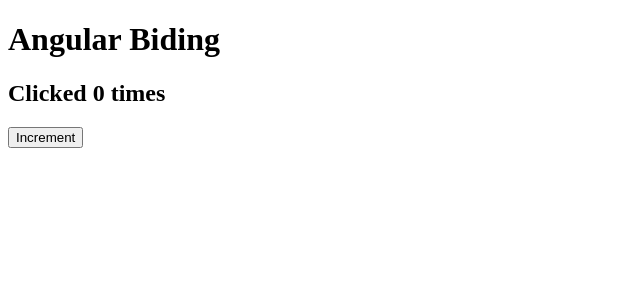
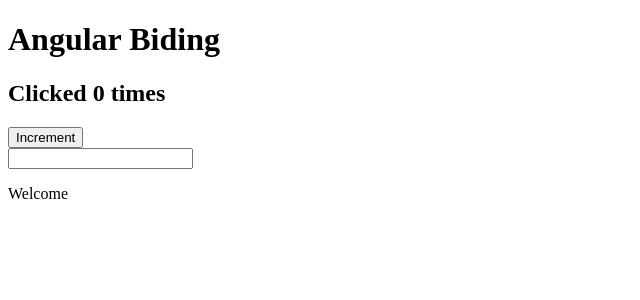
Before and after one commit to zrowork/AngularFlavors, an Angular app: page / in a window 1280 px wide. Shown: the top 300 px of the page, without its empty margins (0-640 px from the left). Built offline with nearby package versions, Linux system fonts and the light colour scheme.

Commit message:
add two-way data binding

```diff
--- a/src/app/flavors/binding/binding.component.html
+++ b/src/app/flavors/binding/binding.component.html
@@ -4,3 +4,8 @@
 <div>
   <button (click)="incrementCount()">Increment</button>
 </div>
+
+<div>
+  <input type="text" [(ngModel)]="name" />
+  <p>Welcome {{ name }}</p>
+</div>
--- a/src/app/flavors/binding/binding.component.ts
+++ b/src/app/flavors/binding/binding.component.ts
@@ -8,6 +8,7 @@
 export class BindingComponent implements OnInit {
   pageTitle = 'Angular Biding';
   count = 0;
+  name: string;
 
   incrementCount() {
     this.count += 1;
```
